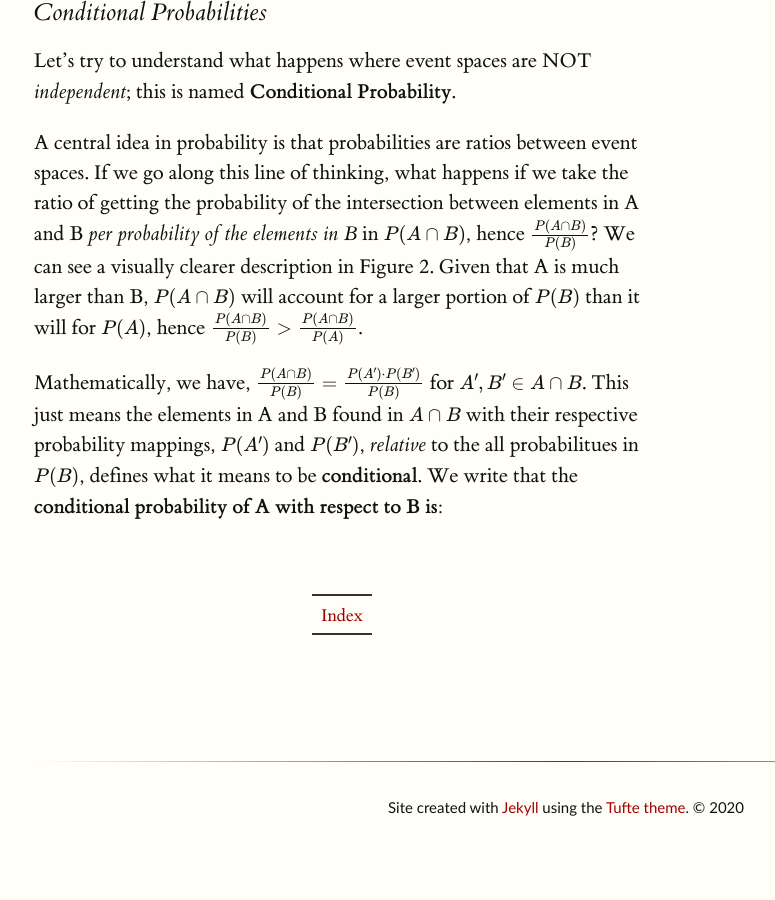
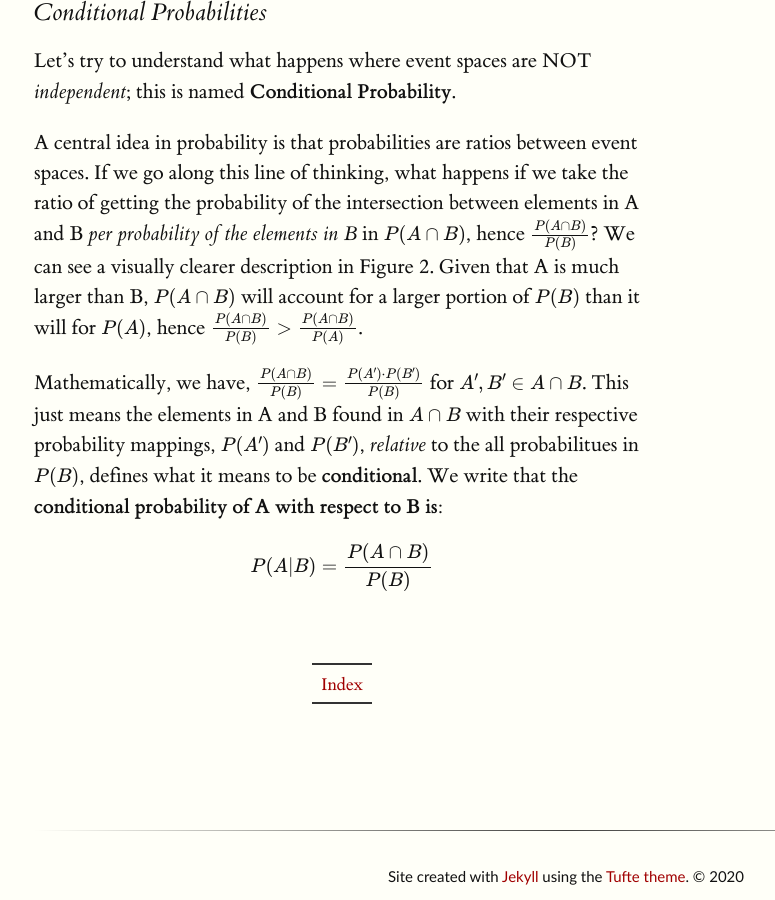
Before and after one commit to luisgc2116/luis_notes, a Jekyll site: the page built from published_notes/fundamental/intro_cond_prob/index.md, in a window 1280 px wide and 900 px high, scrolled down 2155 px. Shown: the whole window, without its empty margins (126-901 px from the left). Built offline with Jekyll 4.4.1, drawn with Linux system fonts in a browser that asks for light colours; formulas are drawn with MathJax 3; before the commit the page ends 2986 px from its top, so only the background shows below that.

Commit message:
Update index.md

```diff
--- a/published_notes/fundamental/intro_cond_prob/index.md
+++ b/published_notes/fundamental/intro_cond_prob/index.md
@@ -31,6 +31,10 @@ A central idea in probability is that probabilities are ratios between event spa
 
 Mathematically, we have, $$\frac{P(A \cap B)}{P(B)} = \frac{P(A') \cdot P(B')}{P(B)}$$ for $$A',B' \in A \cap B$$. This just means the elements in A and B found in $$A \cap B$$ with their respective probability mappings, $$P(A')$$ and $$P(B')$$, *relative* to the all probabilitues in $$P(B)$$, defines what it means to be **conditional**. We write that the **conditional probability of A with respect to B is**:
 
+\begin{equation}
+    P(A \vert B) = \frac{P(A \cap B)}{P(B)}
+\end{equation}
+
 
 <br/>
 
```
